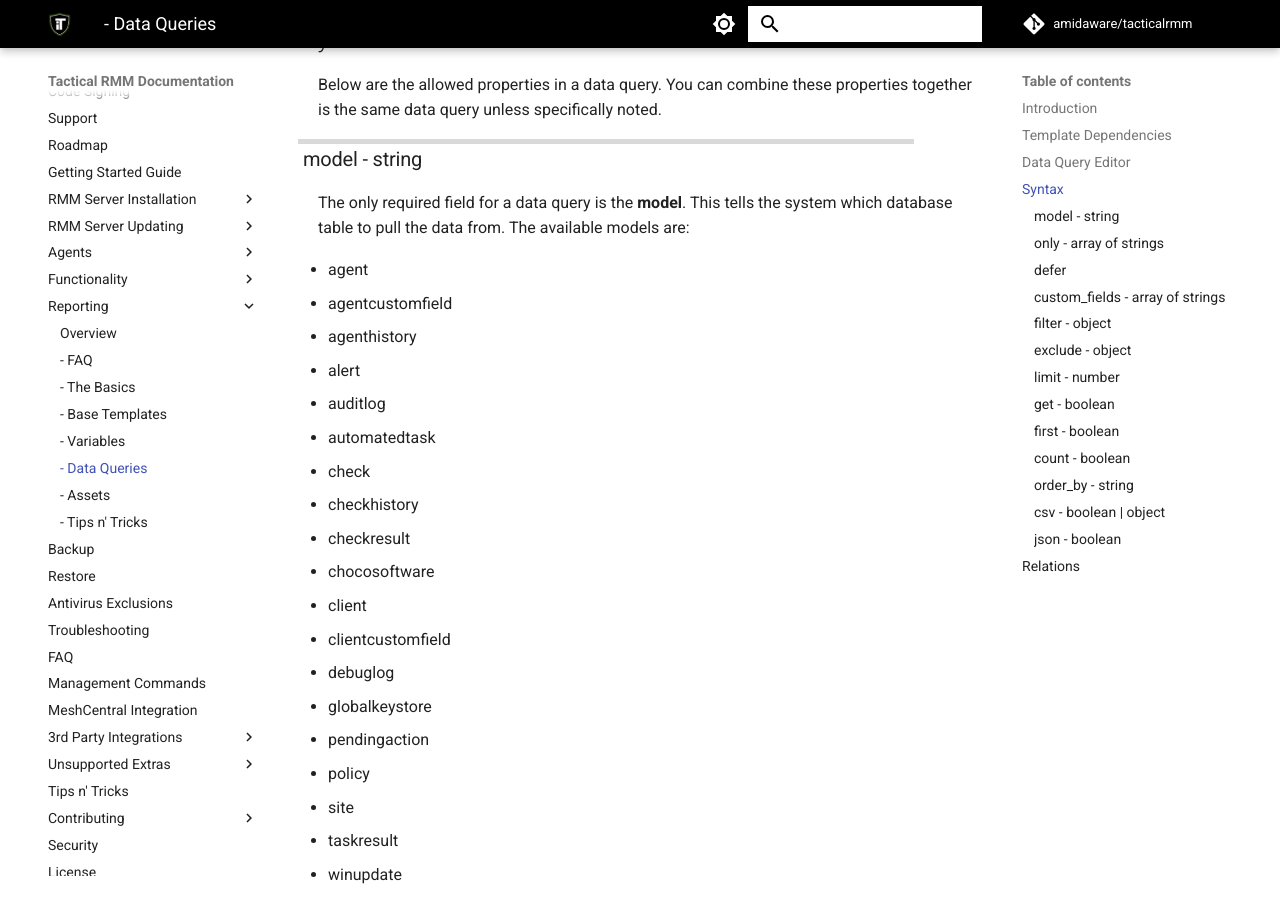
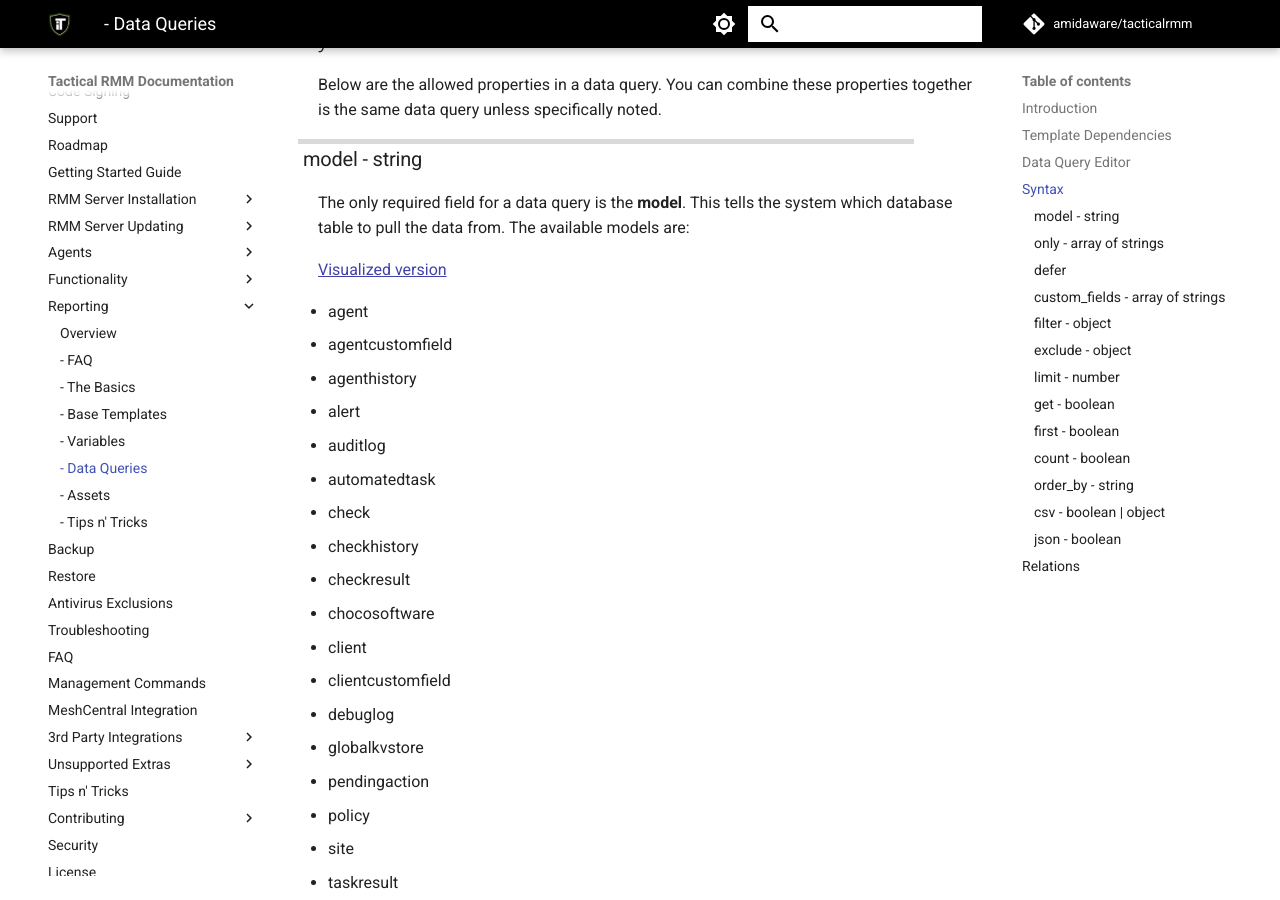
Before and after one commit to amidaware/trmm-docs, an MkDocs documentation site: the page built from docs/ee/reporting/functions/reporting_dataqueries.md, in a window 1280 px wide and 900 px high, scrolled down 1712 px. Built offline with MkDocs 1.6.1 and Material for MkDocs 9.7.7, drawn with Linux system fonts in a browser that asks for light colours; comment, search, counter and statistics services are not loaded.

Commit message:
Fixing typo on reports database and adding visualizer

```diff
--- a/docs/ee/reporting/functions/reporting_dataqueries.md
+++ b/docs/ee/reporting/functions/reporting_dataqueries.md
@@ -83,6 +83,8 @@
 The only required field for a data query is the **model**. This tells the system which database
 table to pull the data from. The available models are:
 
+[Visualized version](dbtablelinks.svg)
+
 * agent
 * agentcustomfield
 * agenthistory
@@ -96,7 +98,7 @@
 * client
 * clientcustomfield
 * debuglog
-* globalkeystore
+* globalkvstore
 * pendingaction
 * policy
 * site
```
Also changed, not shown: docs/ee/reporting/functions/dbtablelinks.svg (added).
